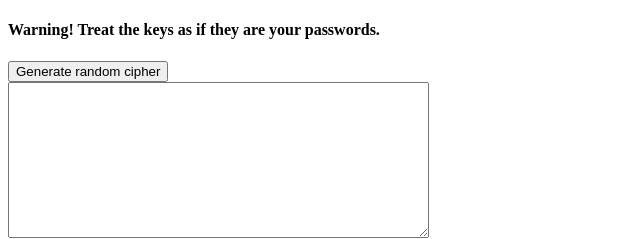
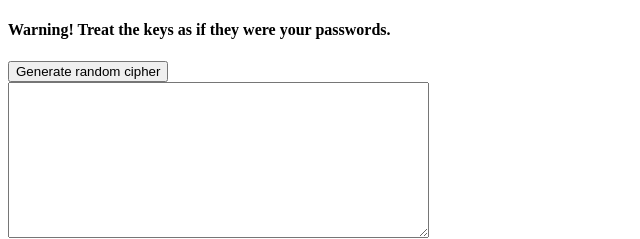
Before and after one commit to Peter-developer01/secrets, a plain HTML site: page index.html in a window 1280 px wide. Shown: the top 239 px of the page, 0-640 px from the left. Drawn offline with Linux system fonts and the light colour scheme.

Commit message:
fix one typo

```diff
--- a/index.html
+++ b/index.html
@@ -7,7 +7,7 @@
 	<title>Crypto</title>
 </head>
 <body>
-	<h4>Warning! Treat the keys as if they are your passwords.</h4>
+	<h4>Warning! Treat the keys as if they were your passwords.</h4>
 	<button id="generate-keys">Generate random cipher</button> <br>
 	<textarea id="cipher-area" cols="50" rows="10"></textarea> <br>
 	<button id="save-keys">Save keys</button>
```
